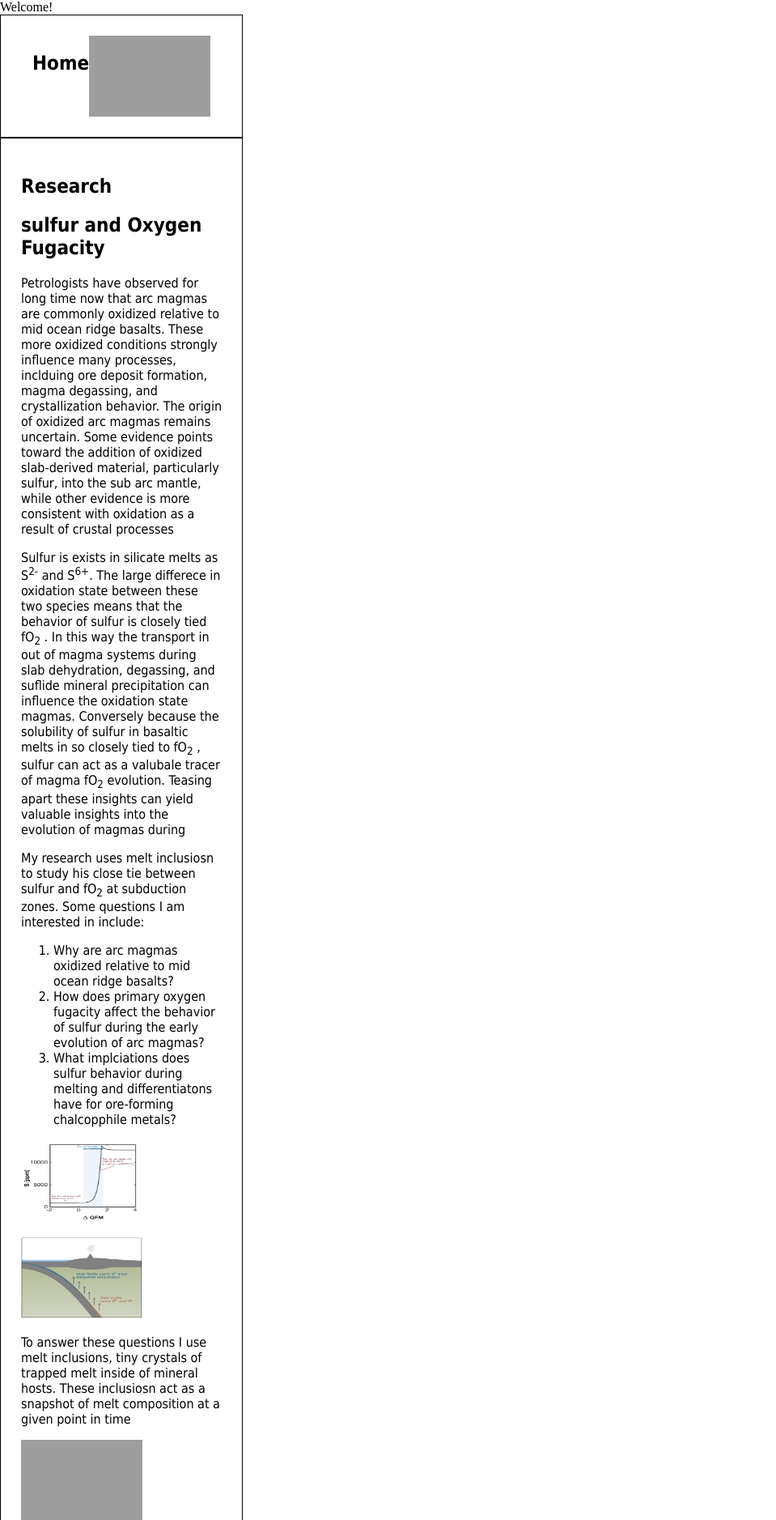
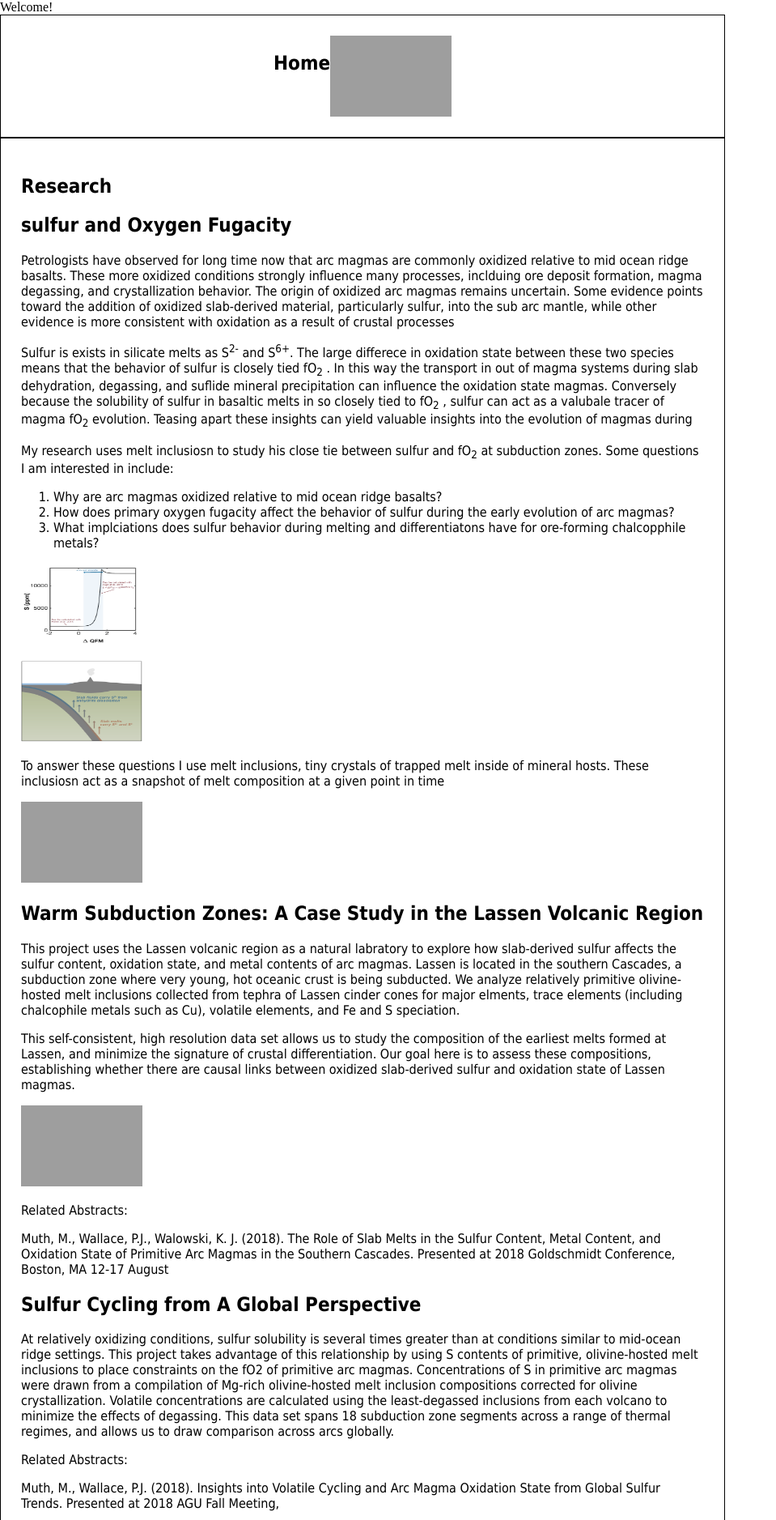
Before and after one commit to MichelleMuth/michellemuth.github.io, a PHP site: page / in a window 1280 px wide. Shown: the part 50-1927 px from the top of the page at 81% size, without its empty margins (0-959 px from the left). Run offline with PHP 8.4, Linux system fonts and the light colour scheme; grey boxes are pictures that could not be loaded.

Commit message:
Update style.css

```diff
--- a/style.css
+++ b/style.css
@@ -38,7 +38,7 @@ section {
     display: flex;
     flex-wrap: wrap;
     font-family: Tahoma, Geneva, sans-serif;
-    width: 300px;
+    width: 70%;
     padding: 25px;
     box-sizing: border-box;
 
```
